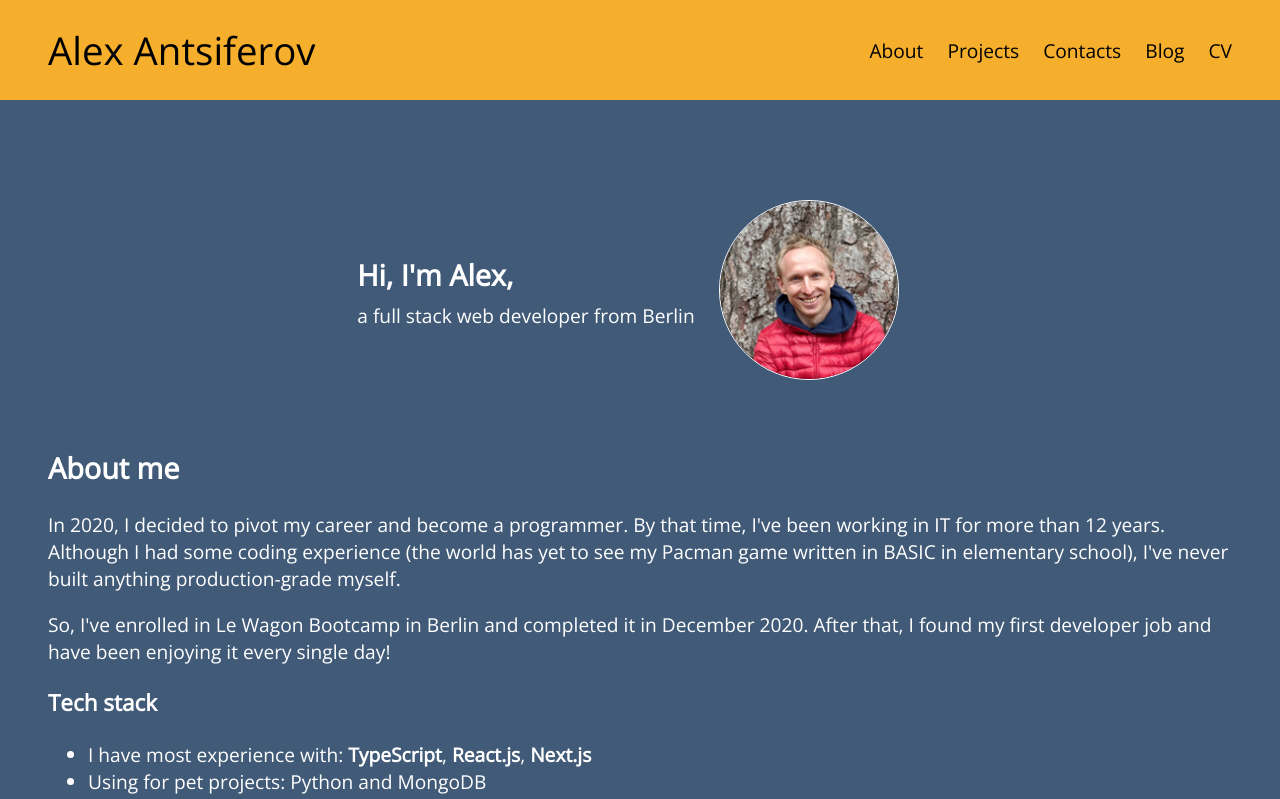
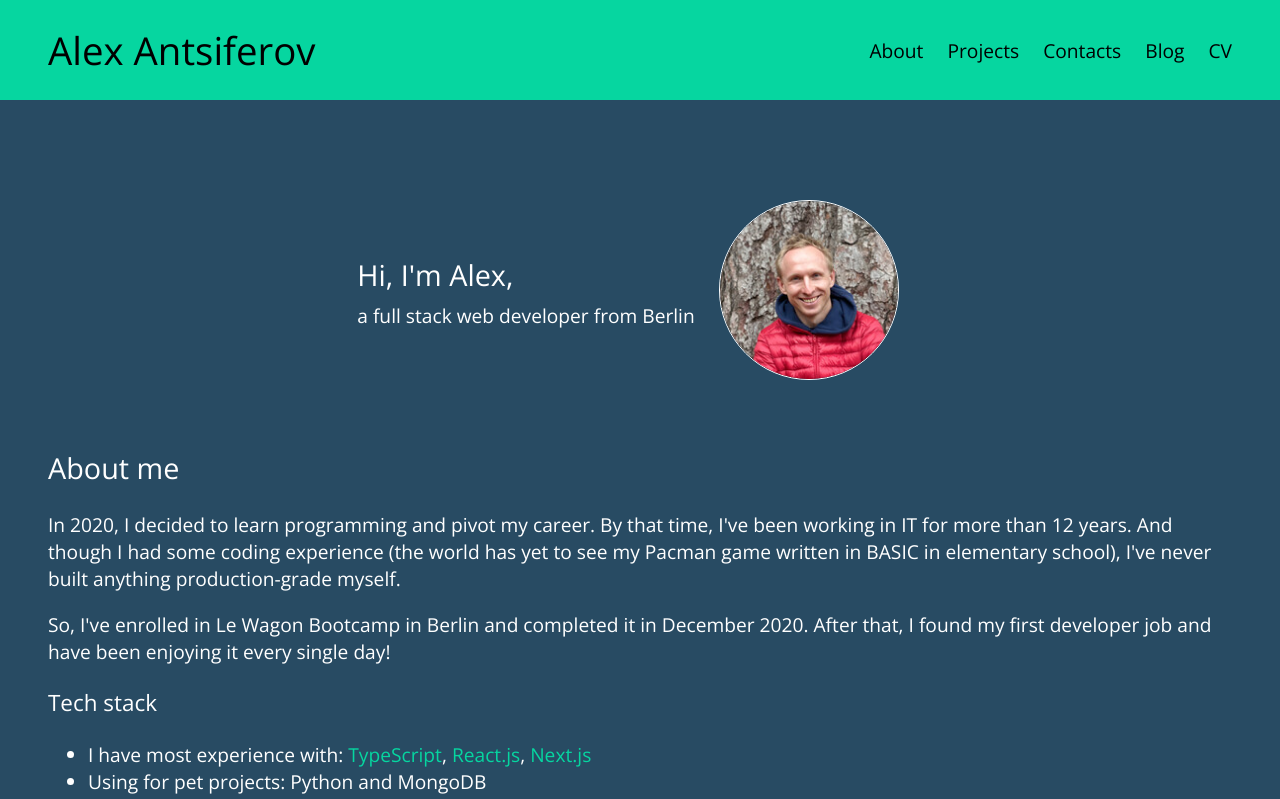
Before and after one commit to wetterkrank/portfolio, a React (Create React App) app: page / in a window 1280 px wide. Shown: the top 799 px of the page. Built offline with nearby package versions, Linux system fonts and the light colour scheme.

Commit message:
better colors

```diff
--- a/public/index.html
+++ b/public/index.html
@@ -21,7 +21,7 @@
         src: url("fonts/OpenSans-Regular.ttf") format("truetype");
         font-weight: 400;
         font-style: normal;
-        font-display: auto;
+        font-display: optional;
       }
     </style>
   </head>
--- a/src/App.tsx
+++ b/src/App.tsx
@@ -18,11 +18,11 @@ function App() {
         <section id="about">
           <h2>About me</h2>
           <p>
-            In 2020, I decided to pivot my career and become a programmer. By
-            that time, I've been working in IT for more than 12 years. Although
-            I had some coding experience (the world has yet to see my Pacman
-            game written in BASIC in elementary school), I've never built
-            anything production-grade myself.
+            In 2020, I decided to learn programming and pivot my career. By that
+            time, I've been working in IT for more than 12 years. And though I
+            had some coding experience (the world has yet to see my Pacman game
+            written in BASIC in elementary school), I've never built anything
+            production-grade myself.
           </p>
           <p>
             So, I've enrolled in Le Wagon Bootcamp in Berlin and completed it in
@@ -32,8 +32,8 @@ function App() {
           <h3>Tech stack</h3>
           <ul>
             <li>
-              I have most experience with: <b>TypeScript</b>, <b>React.js</b>,{" "}
-              <b>Next.js</b>
+              I have most experience with: <strong>TypeScript</strong>,{" "}
+              <strong>React.js</strong>, <strong>Next.js</strong>
             </li>
             <li>Using for pet projects: Python and MongoDB</li>
             <li>
--- a/src/components/Footer.tsx
+++ b/src/components/Footer.tsx
@@ -3,10 +3,8 @@ import { GitHubIcon } from "./icons";
 
 const StyledFooter = styled.footer`
   min-height: var(--nav-full-height);
-  display: flex;
-  justify-content: center;
-  align-items: center;
-  text-align: center;
+  ${({ theme }) => theme.mixins.flexCenter};
+
   padding-top: 16px;
   padding-bottom: 16px;
   padding-left: var(--main-padding-x);
@@ -19,9 +17,12 @@ const StyledFooter = styled.footer`
 
   background-color: ${({ theme }) => theme.colors.tertiary};
 
-  svg {
-    width: 20px;
-    height: 20px;
+  span {
+    text-align: center;
+    svg {
+      width: 20px;
+      height: 20px;
+    }
   }
 `;
 
--- a/src/components/Hero.tsx
+++ b/src/components/Hero.tsx
@@ -11,10 +11,8 @@ type HeroProps = {
 
 const StyledHero = styled.div`
   min-height: 220px;
-  display: flex;
+  ${({ theme }) => theme.mixins.flexCenter};
   flex-direction: row;
-  justify-content: center;
-  align-items: center;
   @media (max-width: 640px) {
     flex-direction: column;
   }
--- a/src/components/icons/github.tsx
+++ b/src/components/icons/github.tsx
@@ -8,7 +8,6 @@ const GitHubIcon = () => (
     strokeWidth="2"
     strokeLinecap="round"
     strokeLinejoin="round"
-    className="feather feather-github"
   >
     <title>GitHub</title>
     <path d="M9 19c-5 1.5-5-2.5-7-3m14 6v-3.87a3.37 3.37 0 0 0-.94-2.61c3.14-.35 6.44-1.54 6.44-7A5.44 5.44 0 0 0 20 4.77 5.07 5.07 0 0 0 19.91 1S18.73.65 16 2.48a13.38 13.38 0 0 0-7 0C6.27.65 5.09 1 5.09 1A5.07 5.07 0 0 0 5 4.77a5.44 5.44 0 0 0-1.5 3.78c0 5.42 3.3 6.61 6.44 7A3.37 3.37 0 0 0 9 18.13V22"></path>
--- a/src/components/icons/link.tsx
+++ b/src/components/icons/link.tsx
@@ -8,7 +8,6 @@ const LinkIcon = () => (
     strokeWidth="2"
     strokeLinecap="round"
     strokeLinejoin="round"
-    className="feather feather-external-link"
   >
     <title>External Link</title>
     <path d="M18 13v6a2 2 0 0 1-2 2H5a2 2 0 0 1-2-2V8a2 2 0 0 1 2-2h6"></path>
--- a/src/styles/GlobalStyle.ts
+++ b/src/styles/GlobalStyle.ts
@@ -33,15 +33,23 @@ const GlobalStyle = createGlobalStyle`
     outline-offset: 3px;
   }
 
+  h2, h3, h4 {
+    font-weight: normal;
+  }
+  strong {
+    font-weight: normal;
+    color: ${({ theme }) => theme.colors.accent};
+  }
+
   a {
     display: inline-block;
     text-decoration: none;
     text-decoration-skip-ink: auto;
     position: relative;
-    color: ${({ theme }) => theme.colors.accentSubdued};;
+    color: ${({ theme }) => theme.colors.accent};;
     &:hover,
     &:focus {
-      color: ${({ theme }) => theme.colors.accent};
+      filter: saturate(200%);
     }
     transition: ${({ theme }) => theme.transitions.default};
   }
--- a/src/styles/theme.ts
+++ b/src/styles/theme.ts
@@ -4,15 +4,14 @@ import mixins from "./mixins";
 const theme: DefaultTheme = {
   mixins,
   colors: {
-    accent: "#F6AE2D",
-    accentSubdued: "#EB9C0A",
-    primary: "#415a77",
-    secondary: "#F8F7F9",
-    tertiary: "#1b263b",
-    overlay: "#DBE4EE",
+    accent: "#06d6a0", // #81D2C7, #ADD7F6
+    primary: "#284b63", // #61707D
+    secondary: "#e9ecef",
+    tertiary: "#1D2D44",
+    overlay: "#faf9f9",
     text: "#FFFFFF",
     textInverted: "#000000",
-    placeholder: "#D3D3D3",
+    placeholder: "#E4E4E4",
   },
   breakpoints: {
     sm: "576px",
--- a/src/types/styled.d.ts
+++ b/src/types/styled.d.ts
@@ -12,7 +12,6 @@ declare module "styled-components" {
       secondary: string;
       tertiary: string;
       accent: string;
-      accentSubdued: string;
       overlay: string;
       text: string;
       textInverted: string;
```
